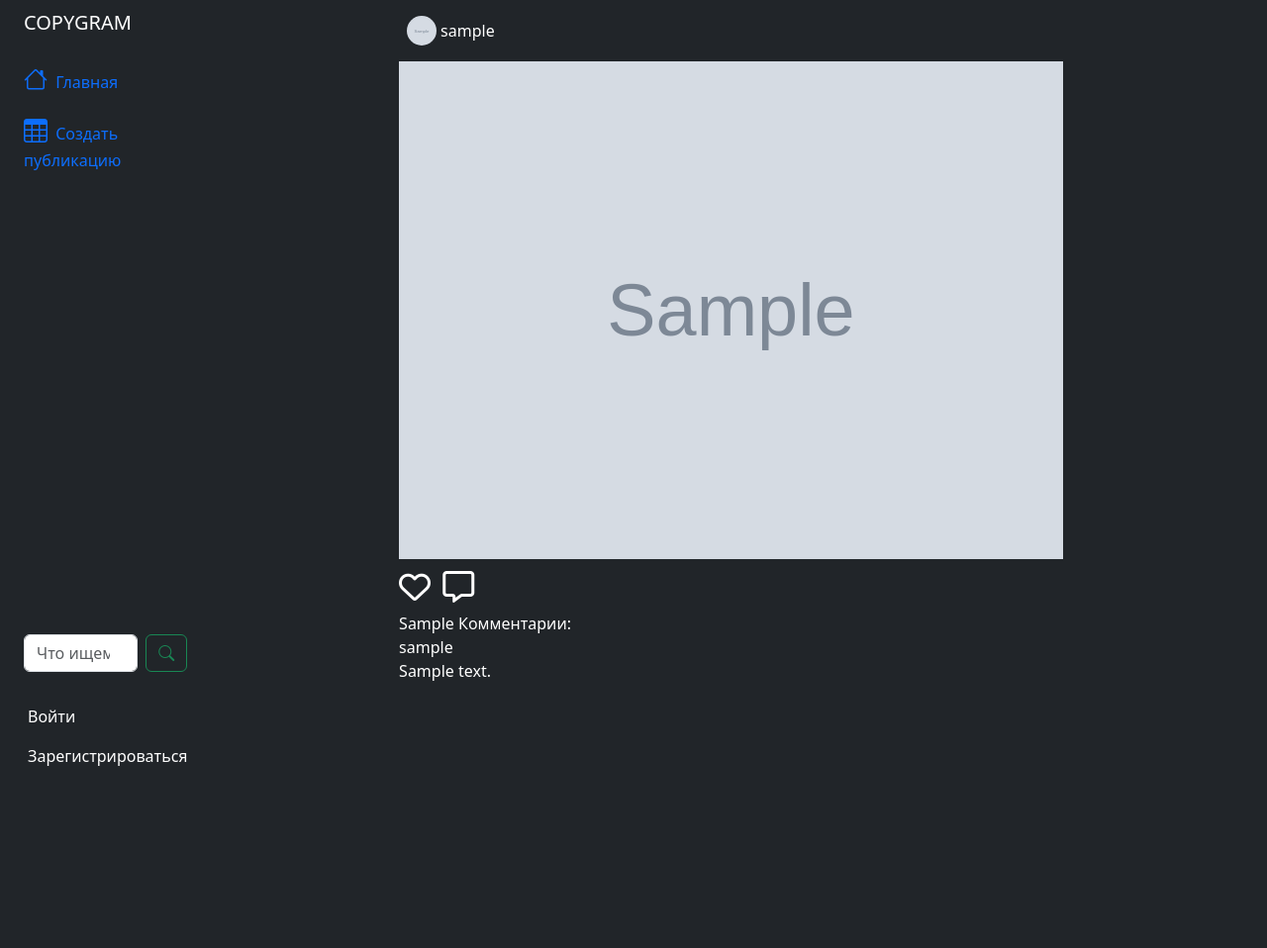
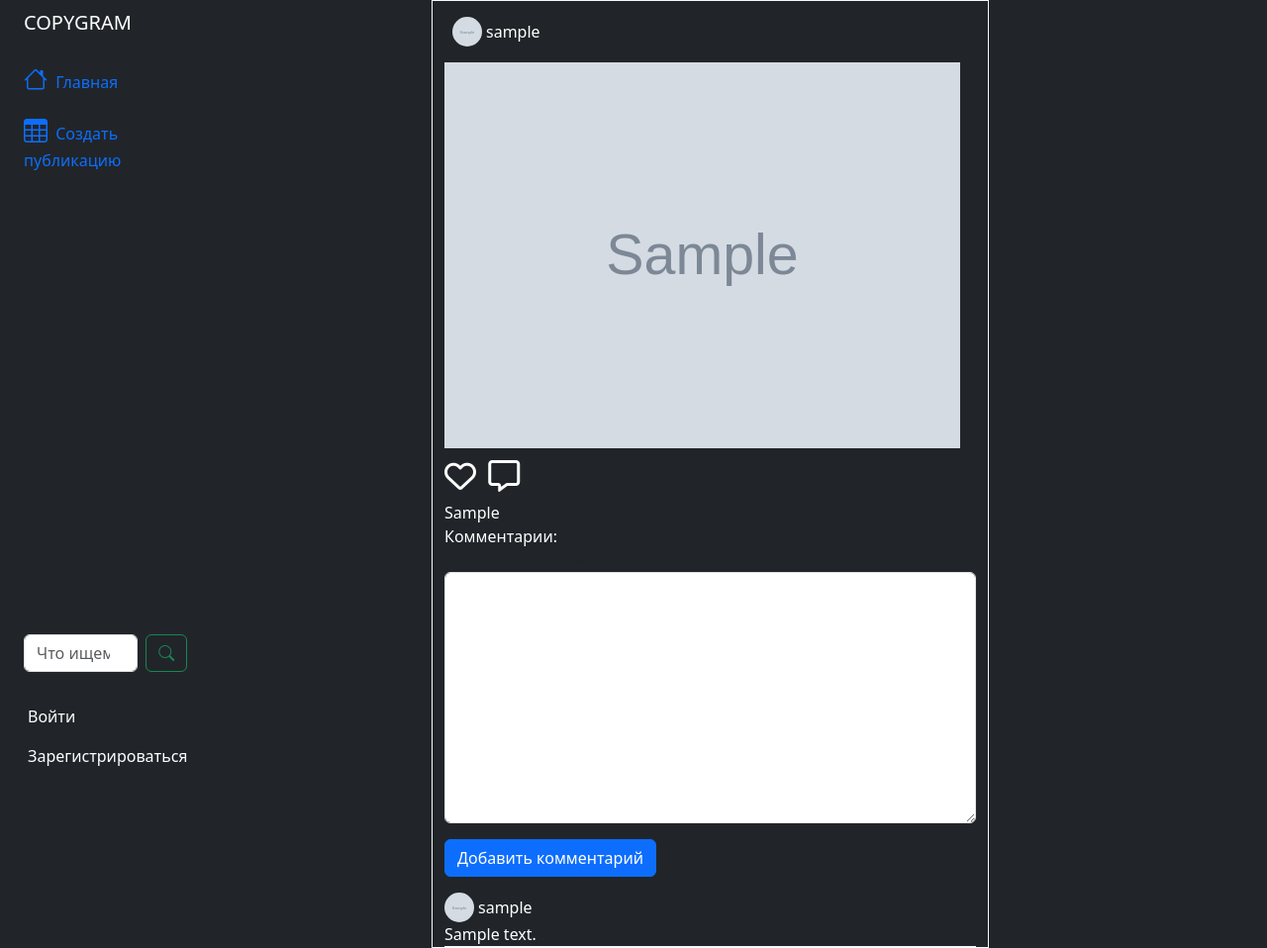
Before and after one commit to arturateo/copygram, a Django app: page / in a window 1280 px wide. Shown: the whole page at 99% size. Before the commit the page ends 774 px from the top, so only its background shows below. Run offline with Django 4.2, Linux system fonts and the light colour scheme; tables that the repository leaves empty hold one stand-in row (values such as "Sample post"); grey boxes marked "Sample" are stand-in pictures; some libraries are stand-ins or nearby versions.

Commit message:
Поправил шаблоны для красоты, изменил реализацию добавления комментария, добавил обязательность логина для создания публикации, коментария, изменил модель комментария

```diff
--- a/comments/models.py
+++ b/comments/models.py
@@ -4,10 +4,10 @@ from django.db import models
 # Create your models here.
 class Comments(models.Model):
     comment_author = models.ForeignKey('accounts.User', on_delete=models.CASCADE, related_name='comment_author',
-                                     verbose_name='Автор')
+                                       verbose_name='Автор')
     publications = models.ForeignKey('publications.Publications', on_delete=models.CASCADE, related_name='publications',
                                      verbose_name='Публикация')
-    summary = models.CharField(null=False, blank=False, max_length=300, verbose_name='Текст комментария')
+    summary = models.TextField(null=False, blank=False, max_length=300, verbose_name='Текст комментария')
     create_date = models.DateTimeField(auto_now_add=True, verbose_name='Дата создания')
     update_date = models.DateTimeField(auto_now=True, verbose_name='Дата обновления')
 
--- a/comments/views.py
+++ b/comments/views.py
@@ -1,3 +1,4 @@
+from django.contrib.auth.mixins import LoginRequiredMixin
 from django.shortcuts import render, get_object_or_404, redirect
 from django.views.generic import CreateView
 
@@ -6,7 +7,7 @@ from comments.forms import CreateCommentForm
 from publications.models import Publications
 
 
-class CommentCreate(CreateView):
+class CommentCreate(LoginRequiredMixin, CreateView):
     template_name = 'comments/comments_create.html'
     form_class = CreateCommentForm
 
@@ -17,4 +18,4 @@ class CommentCreate(CreateView):
         comment.comment_author = comment_author
         comment.publications = publications
         comment.save()
-        return redirect("publications:publication_detail", pk=publications.pk)
+        return redirect("publications:home")
--- a/publications/views.py
+++ b/publications/views.py
@@ -1,8 +1,10 @@
 from urllib.parse import urlencode
 
+from django.contrib.auth.mixins import LoginRequiredMixin
 from django.shortcuts import redirect
 from django.views.generic import CreateView, ListView, DetailView
 
+from comments.forms import CreateCommentForm
 from comments.models import Comments
 from publications.forms.publications_form import PublicationsForm
 from publications.forms.search_form import SearchForm
@@ -24,8 +26,9 @@ class PublicationsList(ListView):
 
     def get_context_data(self, *, object_list=None, **kwargs):
         context = super().get_context_data(object_list=None, **kwargs)
-        context["comments"] = Comments.objects.all()
-        context["form"] = self.form
+        context["comments"] = Comments.objects.all().order_by('-create_date')
+        context["form"] = CreateCommentForm
+        context["search_form"] = self.form
         if self.search_value:
             context["query"] = urlencode({'search': self.search_value})
             context["search_value"] = self.search_value
@@ -46,7 +49,7 @@ class PublicationsList(ListView):
         return queryset
 
 
-class PublicationCreate(CreateView):
+class PublicationCreate(LoginRequiredMixin, CreateView):
     model = Publications
     form_class = PublicationsForm
     template_name = 'publications/publication_create.html'
--- a/templates/accounts/login.html
+++ b/templates/accounts/login.html
@@ -1,6 +1,7 @@
 {% extends 'base.html' %}
 {% block title %}Вход{% endblock %}
 {% block content %}
+    <div class="col" style="padding: 0 0 0 17%">
         <form action="" method="POST">
             {% csrf_token %}
             <div class="mb-3">
@@ -13,4 +14,6 @@
             </div>
             <button type="submit" class="btn btn-primary">Войти</button>
         </form>
+    </div>
+
 {% endblock %}
--- a/templates/accounts/profile.html
+++ b/templates/accounts/profile.html
@@ -1,7 +1,7 @@
 {% extends 'base.html' %}
 {% block title %}Главная{% endblock %}
 {% block content %}
-    <div class="col">
+    <div class="col" style="padding: 0 0 0 16%">
         <nav class="navbar navbar-expand-lg bg-dark" style="height: 18rem">
             <div class="container-fluid justify-content-center">
                 <div class="img-block">
@@ -33,6 +33,7 @@
         </nav>
             <div class="row mt-5">
             {% for publication in publications %}
+                {% if publication.author == profile_user %}
                 <div class="col-4 d-flex justify-content-around">
                     <div class="card border-0 justify-content-center me-3 mb-3">
                         <a href="{% url 'publications:publication_detail' publication.pk %}">
@@ -42,6 +43,7 @@
                         </a>
                     </div>
                 </div>
+                {% endif %}
             {% empty %}
                 <span>Создайте публикацию</span>
             {% endfor %}
--- a/templates/accounts/register.html
+++ b/templates/accounts/register.html
@@ -1,5 +1,7 @@
 {% extends 'base.html' %}
 {% block title %}Вход{% endblock %}
 {% block content %}
-    {% include 'partials/form.html' with button_text="Зарегестрироваться" %}
+    <div class="col" style="padding: 0 0 0 17%">
+        {% include 'partials/form.html' with button_text="Зарегестрироваться" %}
+    </div>
 {% endblock %}
--- a/templates/base.html
+++ b/templates/base.html
@@ -8,6 +8,8 @@
     <link rel="stylesheet" href="https://cdn.jsdelivr.net/npm/bootstrap-icons@1.10.5/font/bootstrap-icons.css">
     <link href="https://cdn.jsdelivr.net/npm/bootstrap@5.3.1/dist/css/bootstrap.min.css" rel="stylesheet"
           integrity="sha384-4bw+/aepP/YC94hEpVNVgiZdgIC5+VKNBQNGCHeKRQN+PtmoHDEXuppvnDJzQIu9" crossorigin="anonymous">
+
+    <script src="https://kit.fontawesome.com/d3482eb53a.js"></script>
     <title>{% block title %}{% endblock %}</title>
 </head>
 <body>
@@ -20,7 +22,6 @@
 </div>
 </div>
 
-<script src="https://kit.fontawesome.com/d3482eb53a.js" crossorigin="anonymous"></script>
 <script src="https://cdn.jsdelivr.net/npm/@popperjs/core@2.11.8/dist/umd/popper.min.js"
         integrity="sha384-I7E8VVD/ismYTF4hNIPjVp/Zjvgyol6VFvRkX/vR+Vc4jQkC+hVqc2pM8ODewa9r"
         crossorigin="anonymous"></script>
--- a/templates/partials/form.html
+++ b/templates/partials/form.html
@@ -1,4 +1,8 @@
+{% if not fields_only %}
 <form action="" method="POST" enctype="multipart/form-data">
+{% else %}
+<form action="{% url 'comments:create_comments' publication_pk %}" method="POST" enctype="multipart/form-data">
+{% endif %}
     {% csrf_token %}
     {% for field in form %}
         <div class="mb-3">
--- a/templates/partials/sidebar.html
+++ b/templates/partials/sidebar.html
@@ -1,6 +1,6 @@
 <div class="container-fluid">
     <div class="row flex-nowrap">
-        <div class="col-auto col-md-3 col-xl-2 px-sm-2 px-0 bg-dark">
+        <div class="col-auto col-md-3 col-xl-2 px-sm-2 px-0 bg-dark position-fixed">
             <div class="d-flex flex-column align-items-center align-items-sm-start px-3 pt-2 text-white min-vh-100">
                 <a href="{% url 'publications:home' %}"
                    class="d-flex align-items-center pb-3 mb-md-0 me-md-auto text-white text-decoration-none">
@@ -32,7 +32,7 @@
                             <img src="{{ user.avatar.url }}" alt="hugenerd" width="30" height="30"
                                  class="rounded-circle">
 
-                            <span class="d-none d-sm-inline mx-1">{{ request.user }}</span>
+                            <span class="d-none d-sm-inline mx-1">{{ user }}</span>
                         </a>
                         <ul class="dropdown-menu dropdown-menu-dark text-small shadow" aria-labelledby="dropdownUser1">
                             <li><a class="dropdown-item" href="{% url 'accounts:profile' user.pk %}">Profile</a></li>
--- a/templates/publications/publication_create.html
+++ b/templates/publications/publication_create.html
@@ -4,5 +4,7 @@
 <h1>Create Article</h1>
 
 {% block content %}
-    {% include "partials/form.html" with button_text="Создать" %}
+    <div class="col" style="padding: 0 0 0 17%">
+        {% include "partials/form.html" with button_text="Создать" %}
+    </div>
 {% endblock %}
--- a/templates/publications/publications_detail.html
+++ b/templates/publications/publications_detail.html
@@ -2,7 +2,7 @@
 {% block title %}Детальный просмотр{% endblock %}
 {% block content %}
 
-    <div class="card border-0">
+    <div class="col border-0" style="padding: 0 0 0 17%">
         <div class="row g-0">
             <div class="col" style="width: 45rem;">
                 <img src="{{ publication.photo.url }}" class="img-fluid rounded-start"
--- a/templates/publications/publications_list.html
+++ b/templates/publications/publications_list.html
@@ -1,12 +1,17 @@
 {% extends 'base.html' %}
 {% block title %}Главная{% endblock %}
 {{% block content %}
-    <div class="col bg-dark">
-        <div class="row justify-content-center">
+    <div class="col bg-dark" style="padding: 0 0 0 35%">
+        <div class="row" style="margin-right: 0;">
             {% for publication in publications %}
-                <div class="col-8">
+                {% if forloop.first %}
+                    <div class="col-8 border border-light">
+                {% else %}
+                    <div class="mt-5 col-8 border border-light">
+                {% endif %}
             <div class="card-header ps-2 pb-3 mt-3">
-                        <a href="#" class="d-flex align-items-center text-white text-decoration-none">
+                <a href="{% url 'accounts:profile' publication.author.pk %}"
+                   class="d-flex align-items-center text-white text-decoration-none">
                     <img src="{{ publication.author.avatar.url }}" alt="hugenerd" width="30" height="30"
                          class="rounded-circle">
 
@@ -21,20 +26,30 @@
             </div>
             <div class="card-footer">
                 <div>
-                            <a href="{% url 'comments:create_comments' publication.pk %}"><i
-                                    class="text-white fa-2xl fa-regular fa-heart"></i></a>
-                            <a href="#"><i class="text-white pb-4 ps-2 fa-2xl fa-regular fa-message"></i></a>
+                    <a href="#"><i class="text-white fa-2xl fa-regular fa-heart"></i></a>
+                    <a href="{% url 'publications:publication_detail' publication.pk %}"><i
+                            class="text-white pb-4 ps-2 fa-2xl fa-regular fa-message"></i></a>
                 </div>
                 <span class=" text-white">{{ publication.discriptions }}</span>
+                <div>
                     <span class=" text-white">Комментарии:</span>
-                        <div class="block-comments">
+                </div>
+                {% include "partials/form.html" with button_text="Добавить комментарий" fields_only=True publication_pk=publication.pk %}
+                <div class="mt-3 block-comments">
                     {% for comment in comments %}
                         {% if comment.publications.id == publication.pk %}
-                                    <div class="comment">
+                            <div class="border-bottom border-light comment">
                                 <div>
-                                            <span class=" text-white">{{ comment.comment_author }}</span>
+                                    <a href="{% url 'accounts:profile' comment.comment_author.pk %}"
+                                       class="d-flex align-items-center text-white text-decoration-none">
+                                        <img src="{{ comment.comment_author.avatar.url }}" alt="hugenerd" width="30"
+                                             height="30"
+                                             class="rounded-circle">
+
+                                        <span class="d-none d-sm-inline mx-1 text-white">{{ comment.comment_author }}</span>
+                                    </a>
                                 </div>
-                                        <span class=" text-white">{{ comment.summary }}</span>
+                                <span class="text-white">{{ comment.summary }}</span>
                             </div>
                         {% endif %}
                     {% empty %}
@@ -48,4 +63,5 @@
             {% endfor %}
             </div>
         </div>
+    </div>
 {% endblock %}
```
Also changed, not shown: templates/comments/comments_create.html (deleted, +0 -7 lines), comments/migrations/0003_alter_comments_summary.py (added). Lines whose indentation alone changed are shown as unchanged.
